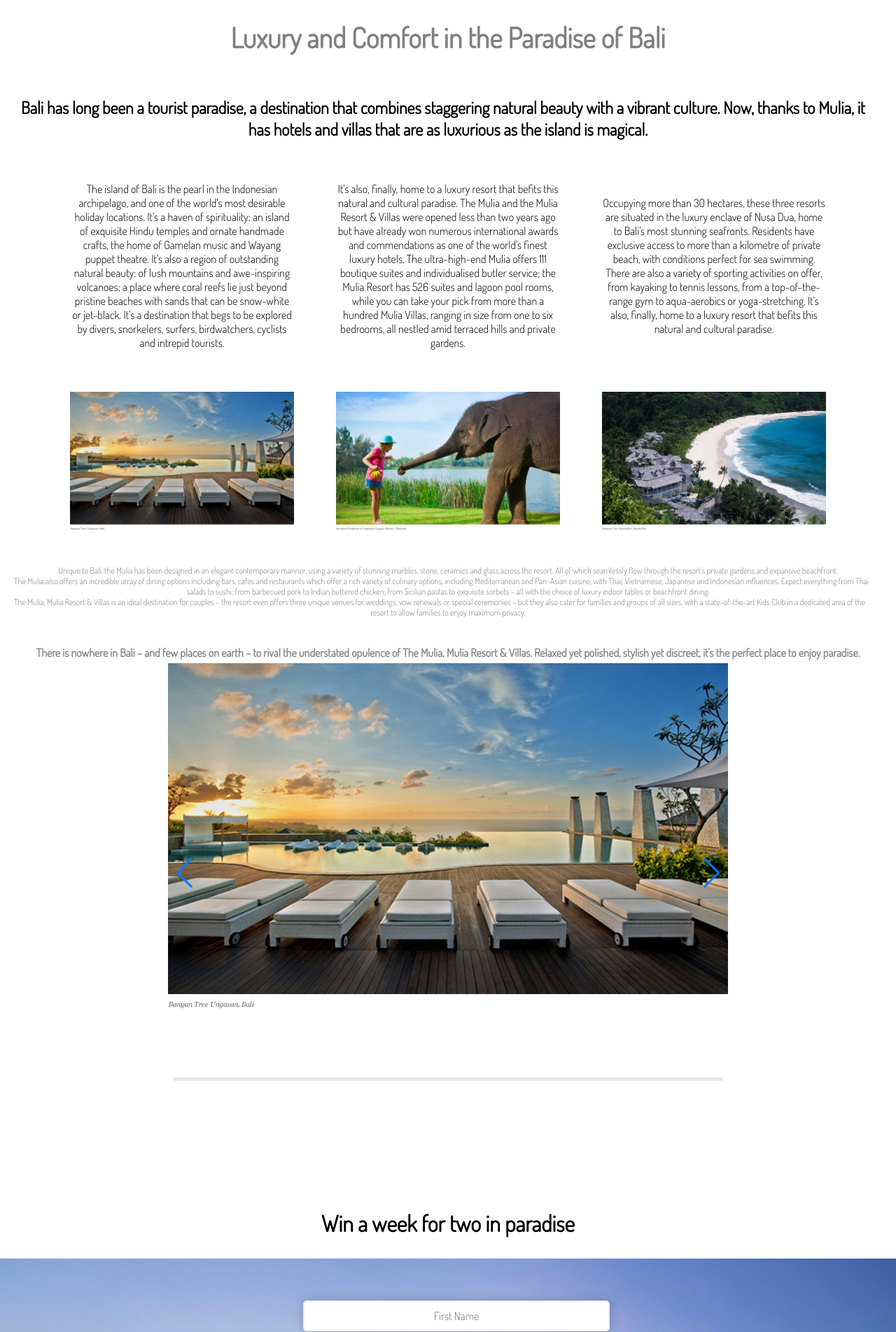
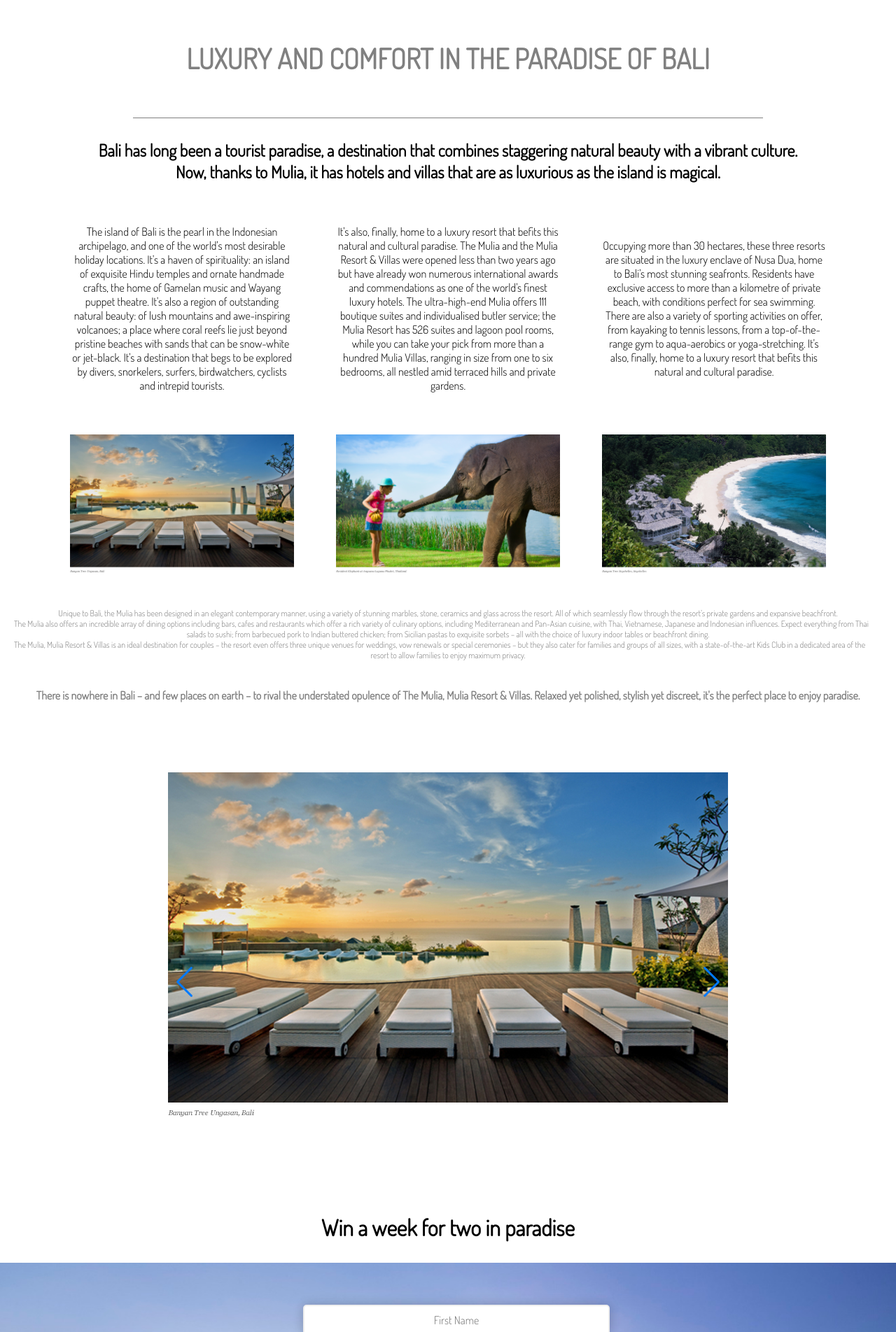
Before and after one commit to benjardine/adrich, a plain HTML site: page index.html in a window 1280 px wide. Shown: the part 802-2706 px from the top of the page at 70% size. Drawn offline with nearby package versions, Linux system fonts and the light colour scheme.

Commit message:
changing text and font in about section. adding underline

```diff
--- a/css/style.css
+++ b/css/style.css
@@ -62,9 +62,13 @@
   }
 
 .about-container {
-    height:100vh;
-    /* background: #C7D5C4; */
 
+}
+
+.title-underline {
+    width: 900px;
+    border-bottom: 1px solid grey;
+    margin: auto;
 }
 
 .title h1 {
@@ -72,8 +76,7 @@
     font-size: 40px;
     text-align-last: center;
     font-family: 'Dosis', sans-serif;
-    padding: 30px;
-
+    padding: 60px;
 }
 
 .title h2 {
@@ -126,7 +129,7 @@
     height: 100%;
     width: 100%;
     opacity: 0;
-    transition: 1s ease;
+    transition: 1.5s ease;
     background-color: #C5A557;
   }
 
@@ -137,7 +140,8 @@
 
   .image-text {
     color: white;
-    font-size: 10px;
+    font-size: 14px;
+    font-family: 'Dosis', sans-serif;
     position: absolute;
     top: 50%;
     left: 50%;
@@ -171,7 +175,11 @@
   }
 
   .gallery-container {
-    padding: 150px;
+    padding: 80px 80px 0 80px;
+    display: flex;
+    flex-direction: column;
+    justify-content: center;
+    align-items: center;
   }
 
   .swiper-container {
--- a/index.html
+++ b/index.html
@@ -53,8 +53,8 @@
 
   <div id="see-details" class="about-container">
     <div class="title">
-      <h1>Luxury and Comfort in the Paradise of Bali</h1>
-      <h2>Bali has long been a tourist paradise, a destination that combines staggering natural beauty with a vibrant culture. Now, thanks to Mulia, it has hotels and villas that are as luxurious as the island
+      <div class="title-underline"><h1>LUXURY AND COMFORT IN THE PARADISE OF BALI</h1></div>
+      <h2>Bali has long been a tourist paradise, a destination that combines staggering natural beauty with a vibrant culture. <br> Now, thanks to Mulia, it has hotels and villas that are as luxurious as the island
         is magical.</h2>
         <div class="about-text-container">
           <div class="about-text">
@@ -105,8 +105,7 @@
   <!-- GALLERY SECTION -->
 
 
-  <div>
-      <div class="gallery-container">
+    <div class="gallery-container">
         <!-- Slider main container -->
         <div class="swiper-container">
           <!-- Additional required wrapper -->
@@ -121,16 +120,11 @@
           </div>
 
           <div class="swiper-pagination"></div>
-
-
           <div class="swiper-button-prev"></div>
           <div class="swiper-button-next"></div>
 
-
-          <div class="swiper-scrollbar"></div>
         </div>
     </div>
-  </div>
 
 
   <script src="https://unpkg.com/swiper/swiper-bundle.js"></script>
```
